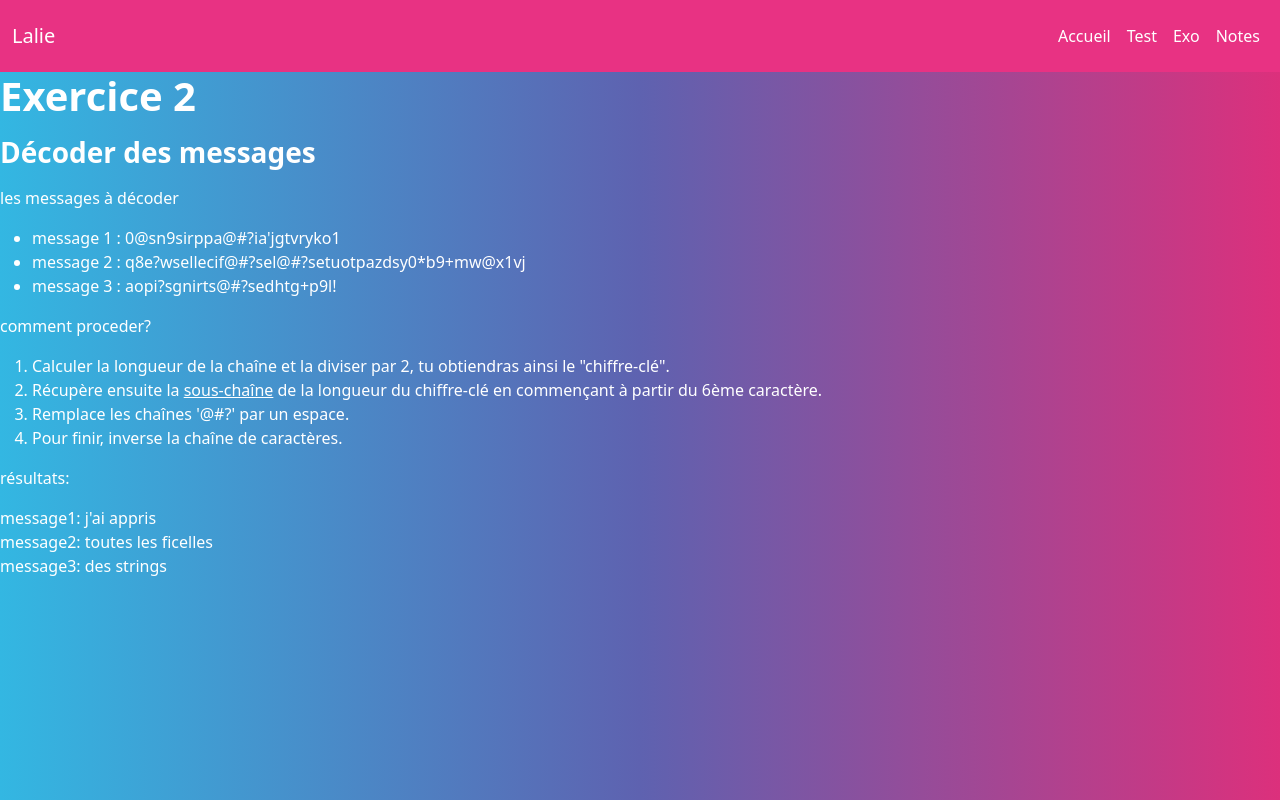
After one commit to Lalie19/ApprentisagePhp, a PHP site: page /exercice2.php in a window 1280 px wide. The commit adds this page. Run offline with PHP 8.4, Linux system fonts and the light colour scheme.

Commit message:
exercice done

```diff
--- a/exercice.php
+++ b/exercice.php
@@ -14,10 +14,12 @@
         <h2>Les exercices en php</h2>
         <ol>
             <li>Premier exercice</li>
+            <li><a href="./exercice2.php">Exercice 2</a>Décoder des chaînes de caratère</li>
+            <li><a href="./exercice2correction.php">Correction exercice 2</a></li>
         </ol>
     </div>
 
 
-<script src="/JS/bootstrap.bundle.min.js"></script>
+<script src="/JS/bootstrap.min.js"></script>
 </body>
 </html>
--- /dev/null
+++ b/exercice2.php
@@ -0,0 +1,75 @@
+<!DOCTYPE html>
+<html lang="en">
+<head>
+    <meta charset="UTF-8">
+    <meta http-equiv="X-UA-Compatible" content="IE=edge">
+    <meta name="viewport" content="width=device-width, initial-scale=1.0">
+    <link rel="stylesheet" href="/CSS/bootstrap.css">
+    <title>Exercices</title>
+</head>
+<body>
+<?php include("./partial/_navBar.php"); ?>
+
+<h1>Exercice 2</h1>
+        <h3>Décoder des messages</h3>
+        <p>les messages à décoder</p>
+        <?php
+        $message1 = "0@sn9sirppa@#?ia'jgtvryko1";
+        $message2 = "q8e?wsellecif@#?sel@#?setuotpazdsy0*b9+mw@x1vj";
+        $message3 = "aopi?sgnirts@#?sedhtg+p9l!";
+        ?>
+        <ul>
+            <li>message 1 : <?php echo $message1; ?></li>
+            <li>message 2 : <?php echo $message2; ?></li>
+            <li>message 3 : <?php echo $message3; ?></li>
+        </ul>
+        <p>comment proceder?</p>
+        <ol>
+            <li>Calculer la longueur de la chaîne et la diviser par 2, tu obtiendras ainsi le "chiffre-clé".</li>
+            <li>Récupère ensuite la <a href="https://www.php.net/manual/fr/function.substr.php">sous-chaîne</a> de la longueur du chiffre-clé en commençant à partir du 6ème caractère.</li>
+            <li>Remplace les chaînes '@#?' par un espace.</li>
+            <li>Pour finir, inverse la chaîne de caractères.</li>
+        </ol>
+        <?php
+        /**
+         * pour la division, un code à tester:
+         * $number = 50;
+         * $result = 50 / 2;
+         * echo $result;
+         */
+        // TO DO
+        $number1 = 26;
+        $result1= 26 / 2;;
+        $code1 = substr($message1, 5, $result1);
+        $espace1 = str_replace("@#?", " ", $code1);
+        $decodedMessage1 = strrev($espace1);
+
+
+        // TO DO
+        $number2 = 46;
+        $result2 = 46 / 2;
+        $code2 = substr($message2, 5, $result2);
+        $espace2 = str_replace("@#?", " ", "$code2");
+        $decodedMessage2 = strrev($espace2);
+
+        // TO DO
+        $number3 = 26;
+        $result3 = 26 / 2;
+        $code3 = substr($message3, 5, $result3);
+        $espace3 = str_replace("@#?", " ", "$code3");
+        $decodedMessage3 = strrev($espace3);
+
+
+
+        ?>
+
+        <p>résultats:</p>
+        <p>message1: <?php echo $decodedMessage1; ?><br>
+            message2: <?php echo $decodedMessage2; ?><br>
+            message3: <?php echo $decodedMessage3; ?><br>
+        </p>
+
+
+<script src="/JS/bootstrap.min.js"></script>
+</body>
+</html>
--- a/index.php
+++ b/index.php
@@ -14,6 +14,6 @@
     </div>
 
 
-<script src="/JS/bootstrap.bundle.min.js"></script>
+<script src="/JS/bootstrap.min.js"></script>
 </body>
 </html>
--- a/notes.php
+++ b/notes.php
@@ -15,6 +15,6 @@
     </div>
 
 
-<script src="/JS/bootstrap.min.js"></script>
+<script src="/JS/bootstrap.min.jss"></script>
 </body>
 </html>
--- a/partial/_navBar.php
+++ b/partial/_navBar.php
@@ -1,6 +1,6 @@
 <nav class="navbar navbar-expand-lg navbar-dark bg-primary">
   <div class="container-fluid">
-    <a class="navbar-brand" href="#">Lalie</a>
+    <a class="navbar-brand" href="/">Lalie</a>
     <button class="navbar-toggler" type="button" data-bs-toggle="collapse" data-bs-target="#navbarColor01" aria-controls="navbarColor01" aria-expanded="false" aria-label="Toggle navigation">
       <span class="navbar-toggler-icon"></span>
     </button>
@@ -20,7 +20,6 @@
         <li class="nav-item">
           <a class="nav-link active" href="/notes.php">Notes</a>
         </li>
-
       </ul>
 
     </div>
```
Also changed, not shown: exercice2correction.php (added, +80 -0 lines), test.php (+12 -2 lines), 1 other file.
